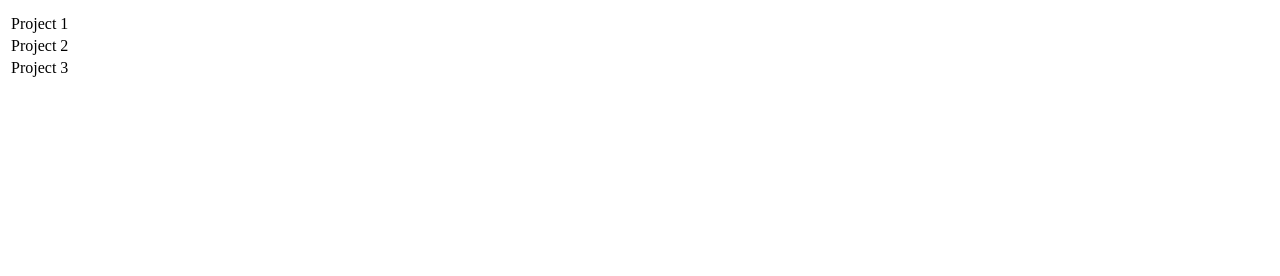
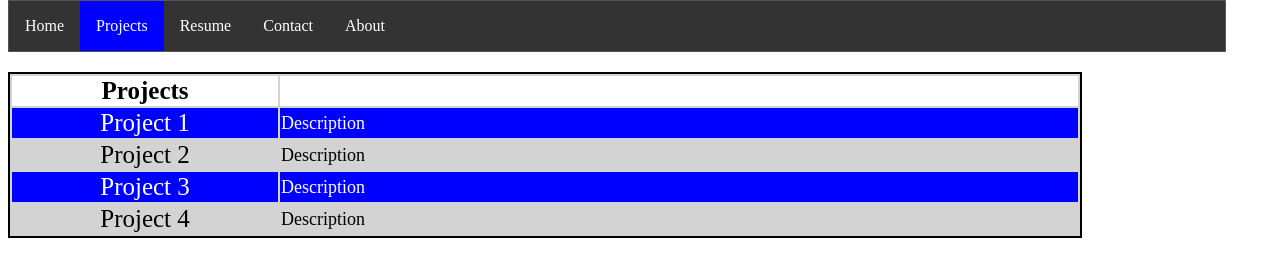
Before and after one commit to jwcappie/jwcappie.github.io, a plain HTML site: page projects.html in a window 1280 px wide. Drawn offline with Linux system fonts and the light colour scheme.

Commit message:
small details added
:}

```diff
--- a/projects.html
+++ b/projects.html
@@ -1,15 +1,117 @@
 
 <!DOCTYPE html>
 <html>
+
     <head>
-
+        <!-- NAv BAR ****************************************************-->
+    <ul>
+            <li><a href="home.html">Home</a></li>
+            <li><a href="projects.html" class = active>Projects</a></li>
+            <li><a href="resume.html">Resume</a></li>
+            <li><a href="contact.html">Contact</a></li>
+            <li><a href="about.html" class = about>About</a></li>
+        </ul>
+    <!-- ************************************************************-->
     </head>
     <body>
         <table>
-            <tr><th></th><th></th></tr>
-            <tr><td>Project 1</td><td></td></tr>
-            <tr><td>Project 2</td><td></td></tr>
-            <tr><td>Project 3</td><td></td></tr>
+            <tr><th> Projects </th><th> </th></tr>
+            <tr><td class = "title"> Project 1 </td><td class = "desc"> Description </td></tr>
+            <tr><td class = "title"> Project 2 </td><td class = "desc"> Description </td></tr>
+            <tr><td class = "title"> Project 3 </td><td class = "desc"> Description </td></tr>
+            <tr><td class = "title"> Project 4 </td><td class = "desc"> Description </td></tr>
         </table>
     </body>
+    <style>
+        body
+        {
+            padding-top: 5%;
+        }
+        table
+        {
+            background-color: lightgray;
+            border: 2px solid black;
+            width: 85%;
+
+        }
+
+        .title
+        {
+            text-align: center;
+            font-size: 25px;
+            width: 25%;
+        }
+
+        .desc
+        {
+            font-size: 18px;
+            text-align: left;
+        }
+
+        tr:nth-child(even)
+        {
+            background-color: blue;
+            color: white;
+
+        }
+
+        th
+        {
+            background-color: white;
+            font-size: 25px;
+            text-align: center;
+        }
+
+        /* NAV BAR ************************/
+    ul
+    {
+        list-style-type: none;
+        margin: 0;
+        padding: 0;
+        top: 0;
+        overflow: hidden;
+        border: 1px solid #555;
+        position: fixed;
+        width: 95%;
+        background-color: #333;
+    }
+
+    li a
+    {
+        display: block;
+        color: white;
+        padding: 16px 16px;
+        text-decoration: none;
+    }
+
+    li a:hover
+    {
+        background-color: #555;
+        color: white;
+        box-shadow: 0 8px 16px 0 lightblue , 0 6px 20px 0 blue;
+    }
+    li
+    {
+        float: left;
+    }
+    .active
+    {
+        background-color: blue;
+
+    }
+    .active:hover
+    {
+        background-color: darkblue;
+    }
+    li:last-child
+    {
+        border-bottom: none;
+    }
+    li a:hover:not(.active)
+    {
+        background-color: #111;
+    }
+/*********************************/
+
+    </style>
 </html>
```
Also changed, not shown: about.html (added, +70 -0 lines), contact.html (+71 -0 lines), home.html (+70 -0 lines), resume.html (+70 -0 lines).
